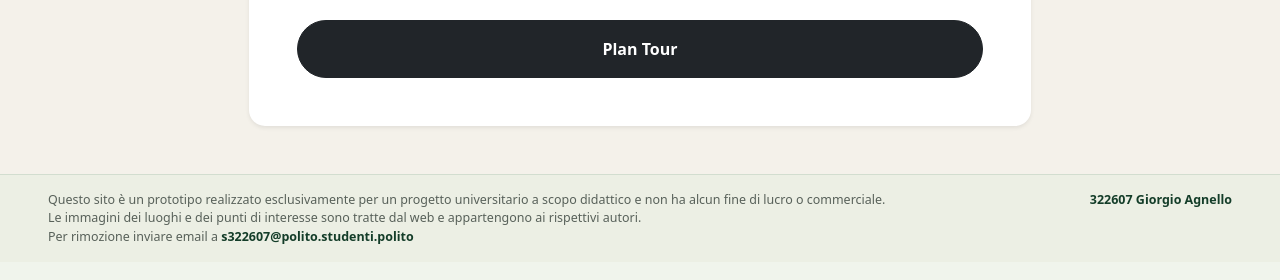
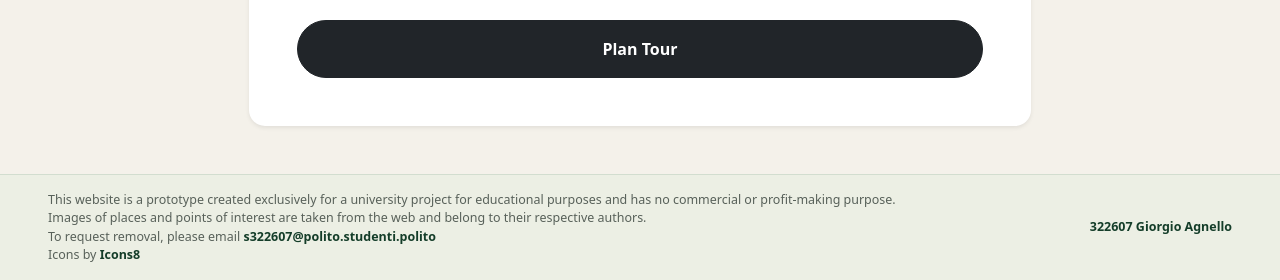
Before and after one commit to GiorgioAgn/Exam1-2026-06-29, a Flask app: page /create-tour in a window 1280 px wide. Shown: the part 1712-1992 px from the top of the page. Before the commit the page ends 1956 px from the top, so only its background shows below. Run offline with Flask 3, Linux system fonts and the light colour scheme; a user stored in the database is signed in.

Commit message:
minor fix

```diff
--- a/static/assets/css/style.css
+++ b/static/assets/css/style.css
@@ -408,6 +408,7 @@ a {
 }
 
 .footer-owner {
+  align-self: center;
   flex-shrink: 0;
   color: var(--brand-green-dark);
   font-weight: 700;
@@ -438,6 +439,7 @@ a {
   }
 
   .footer-owner {
+    align-self: flex-start;
     text-align: left;
   }
 }
--- a/templates/base.html
+++ b/templates/base.html
@@ -4,6 +4,7 @@
     <meta charset="utf-8">
     <meta name="viewport" content="width=device-width, initial-scale=1">
     <title>{% block title %}Free Walking Tour Siracusa{% endblock %}</title>
+    <link rel="icon" type="image/png" href="{{ url_for('static', filename='assets/img/favicon.png') }}">
 
     <link href="https://cdn.jsdelivr.net/npm/bootstrap@5.3.3/dist/css/bootstrap.min.css" rel="stylesheet">
     <link href="https://cdn.jsdelivr.net/npm/bootstrap-icons@1.11.3/font/bootstrap-icons.css" rel="stylesheet">
@@ -134,9 +135,10 @@
       <div class="container-fluid px-3 px-lg-5 py-3">
         <div class="footer-content">
           <div class="footer-disclaimer">
-            <p class="mb-0">Questo sito è un prototipo realizzato esclusivamente per un progetto universitario a scopo didattico e non ha alcun fine di lucro o commerciale.</p>
-            <p class="mb-0">Le immagini dei luoghi e dei punti di interesse sono tratte dal web e appartengono ai rispettivi autori.</p>
-            <p class="mb-0">Per rimozione inviare email a <a href="mailto:s322607@polito.studenti.polito" target="_blank" rel="noopener noreferrer">s322607@polito.studenti.polito</a></p>
+            <p class="mb-0">This website is a prototype created exclusively for a university project for educational purposes and has no commercial or profit-making purpose.</p>
+            <p class="mb-0">Images of places and points of interest are taken from the web and belong to their respective authors.</p>
+            <p class="mb-0">To request removal, please email <a href="mailto:s322607@polito.studenti.polito" target="_blank" rel="noopener noreferrer">s322607@polito.studenti.polito</a></p>
+            <p class="mb-0">Icons by <a href="https://icons8.com/" target="_blank" rel="noopener noreferrer">Icons8</a></p>
           </div>
           <p class="footer-owner mb-0"><a href="https://www.linkedin.com/in/giorgioagnello/" target="_blank" rel="noopener noreferrer">322607 Giorgio Agnello</a></p>
         </div>
```
Also changed, not shown: database.db, static/assets/img/category-kayak.jpg (deleted), static/assets/img/category-orienteering.jpg (deleted), static/assets/img/category-rafting.jpg (deleted), static/assets/img/category-trekking.jpg (deleted), static/assets/img/category-zipline.jpg (deleted), static/assets/img/favicon.png (added), static/uploads/tour-1-1-fd71747698db4c63903da5d8c9c34630.jpeg (added), static/uploads/tour-1-2-538c2b3f4a8a4b77aa7089cb74beba8c.jpeg (added), static/uploads/tour-1-3-4112811436574533a92509b73c7774f8.jpeg (added), static/uploads/tour-1-4-0fb6ef33d73f431d81b4e88e0b2c9e6d.jpeg (added), static/uploads/tour-1-5-1f34f48899a6428b9a49ab8962033a66.jpeg (added), 3 other files.
